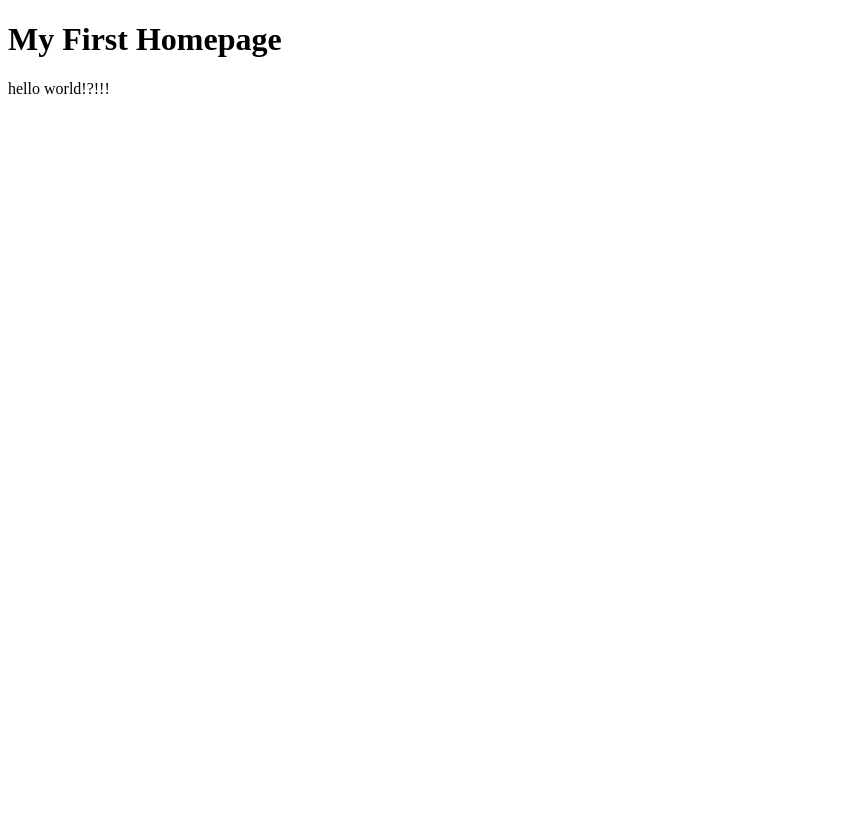
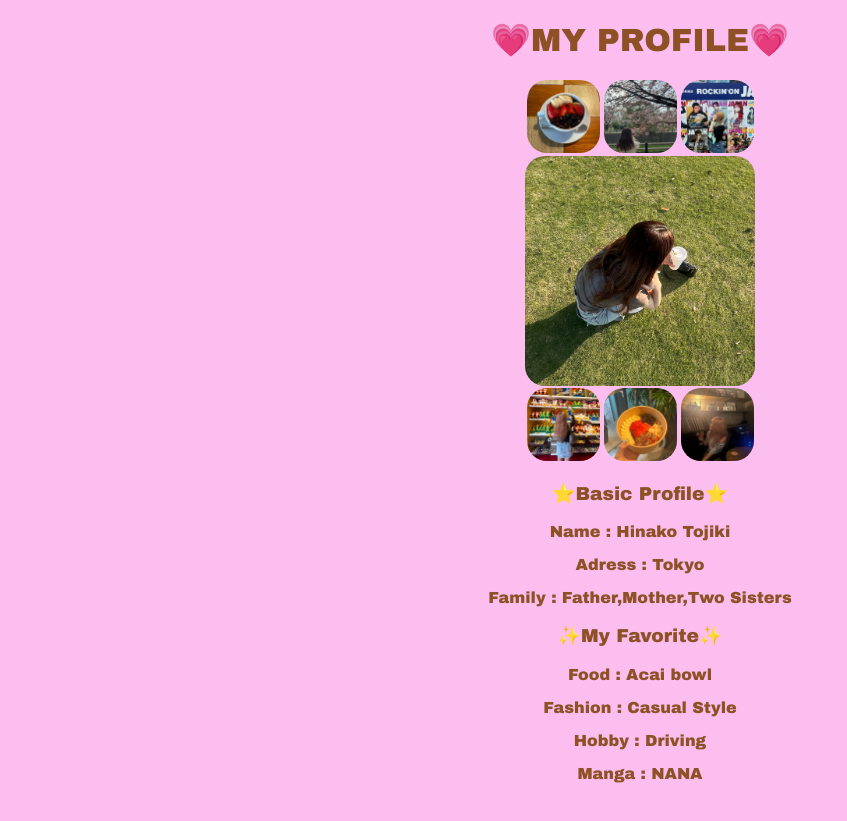
Before and after one commit to tojikihinako/firstpage, a plain HTML site: page index.html in a window 1280 px wide. Shown: the whole page, without its empty margins (0-847 px from the left). Before the commit the page ends 800 px from the top, so only its background shows below. Drawn offline with Linux system fonts and the light colour scheme.

Commit message:
my homepage

```diff
--- /dev/null
+++ b/index.css
@@ -0,0 +1,25 @@
+body {
+    font-family: "arial black";
+}
+
+body {
+    color: #8e5126;
+}
+
+img  {
+    border-radius: 20px;
+    }
+
+    table {
+        display: flex;
+        justify-content: center;
+        align-items: center;
+        height: 75px;
+      }
+
+body {
+    margin: 0;
+    width: 100vw;
+    height: 100vh;
+    background-color:rgba(245, 68, 207, 0.345);
+  }
--- a/index.html
+++ b/index.html
@@ -4,9 +4,45 @@
     <meta charset="UTF-8">
     <meta name="viewport" content="width=device-width, initial-scale=1.0">
     <title>Document</title>
+    <link rel="stylesheet" href="index.css">
 </head>
 <body>
-    <h1>My First Homepage</h1>
-    <p>hello world!?!!!</p>
+    <div style="text-align: center;"><h1>💗MY PROFILE💗</h1></div>
+
+    <div>
+    <table>
+        <tr>
+            <td><img src="pic4.jpg" alt="hinako tojikiの紹介画像です"　width="73" height="73"></td>
+            <td><img src="pic3.jpg" alt="hinako tojikiが食べたアサイーボウルの画像です"　width="73"  height="73"></td>
+            <td><img src="pic2.jpg" alt="hinako tojikiの紹介画像です"　width="73"  height="73"></td>
+        </tr>
+    </table>
+    </div>
+
+    <div style="text-align: center;"><img src="プロフィール写真.jpg"  alt="hinako tojikiのプロフィール画像です"  width="230"></div>
+
+
+    <table>
+        <tr>
+            <td><img src="写真1.jpg" alt="hinako tojikiの紹介画像です"　width="73" height="73"></td>
+            <td><img src="写真2.jpg" alt="hinako tojikiが食べたアサイーボウルの画像です"　width="73"  height="73"></td>
+            <td><img src="pic1.jpg" alt="hinako tojikiの紹介画像です"　width="73"  height="73"></td>
+        </tr>
+    </table>
+
+    <div style="text-align: center;">
+    <h3>⭐Basic Profile⭐</h3>
+    <p>Name : Hinako Tojiki</p>
+    <p>Adress : Tokyo</p>
+    <p>Family : Father,Mother,Two Sisters</p>
+    </div>
+
+    <div style="text-align: center;">
+    <h3>✨My Favorite✨</h3>
+    <p>Food : Acai bowl</p>
+    <p>Fashion : Casual Style</p>
+    <p>Hobby : Driving</p>
+    <p>Manga : NANA</p>
+    </div>
 </body>
 </html>
```
Also changed, not shown: pic1.jpg (added), pic2.jpg (added), pic3.jpg (added), pic4.jpg (added), プロフィール写真.jpg (added), 写真1.jpg (added), 写真2.jpg (added).
